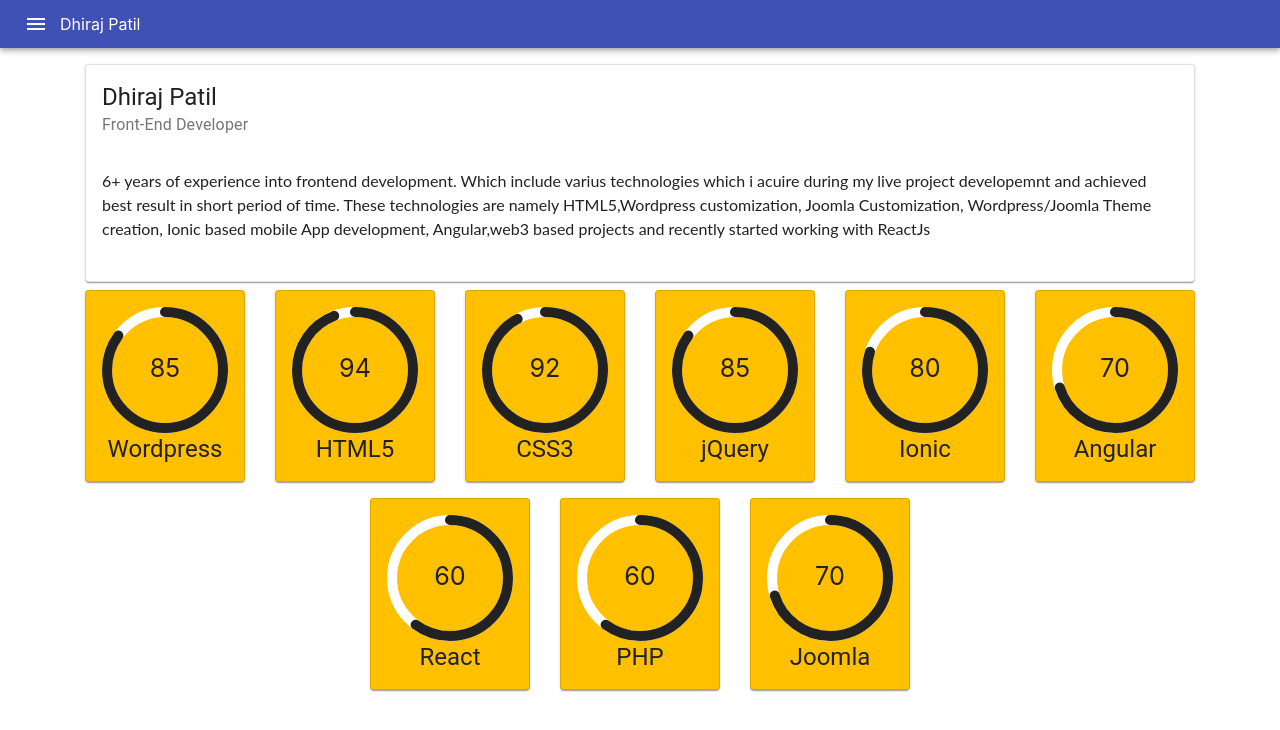
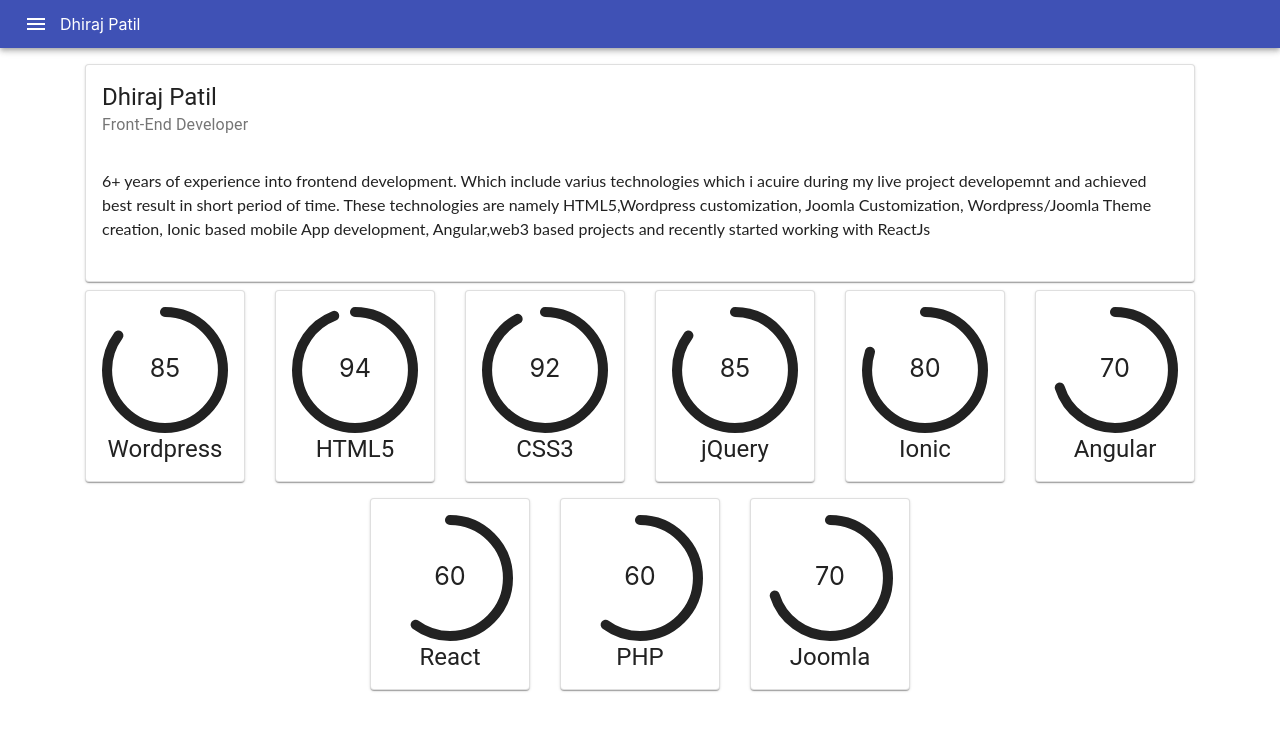
Before and after one commit to dastansandso/react-sslb25, a React (Create React App) app: page / in a window 1280 px wide. Shown: the top 730 px of the page. Built offline with nearby package versions, Linux system fonts and the light colour scheme.

Commit message:
1 file modified

```diff
--- a/style.css
+++ b/style.css
@@ -4,6 +4,11 @@
 .MuiPaper-root.card.skill-card {
     background: #ffc000;
     color: #222;
+    transition: 0.6s
+}
+.MuiPaper-root.card.skill-card {
+    background: #ffffff;
+
 }
 
 .CircularProgressbar .CircularProgressbar-path {
```
